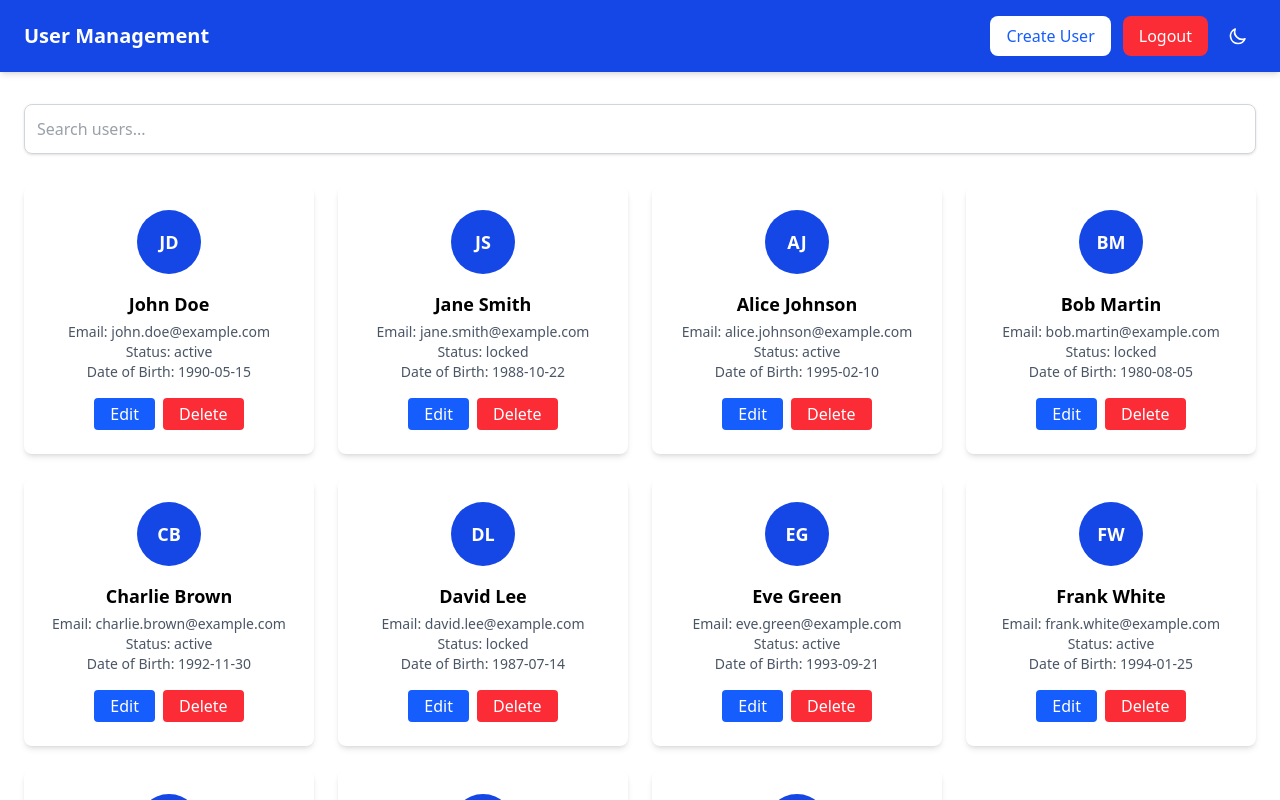
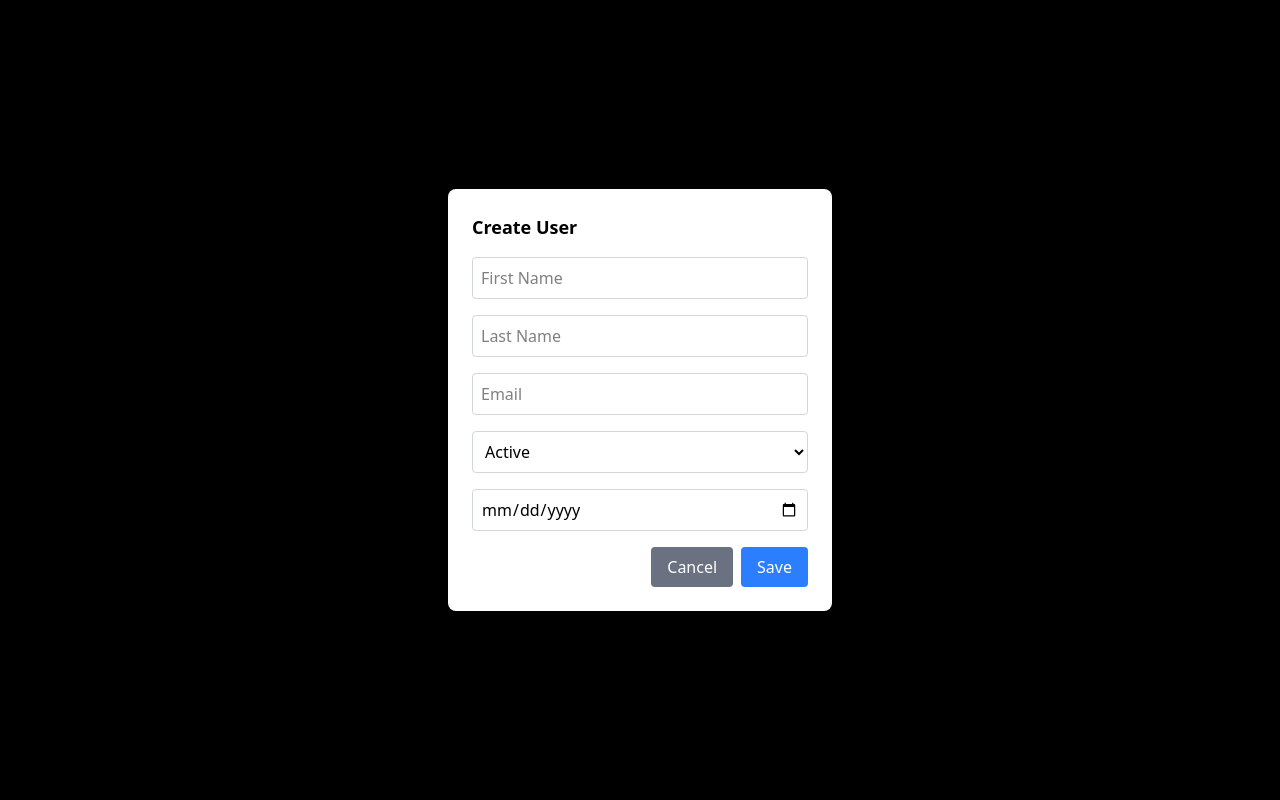
Before and after one commit to Yves-d13/Assign3, a React app in the folder user-management/: page / in a window 1280 px wide. Both pictures are taken after a click on the button "Create User". Shown: the top 800 px of the page. Built offline with nearby package versions, Linux system fonts and the light colour scheme; the HTML template or start-up script is replaced by a standard one.

Commit message:
Dark mode and Create User

```diff
--- a/user-management/package.json
+++ b/user-management/package.json
@@ -15,7 +15,8 @@
     "@tailwindcss/postcss": "^4.1.3",
     "lucide-react": "^0.487.0",
     "react": "^19.0.0",
-    "react-dom": "^19.0.0"
+    "react-dom": "^19.0.0",
+    "react-router-dom": "^7.5.0"
   },
   "devDependencies": {
     "@eslint/js": "^9.21.0",
--- a/user-management/src/UserManagement.jsx
+++ b/user-management/src/UserManagement.jsx
@@ -4,34 +4,44 @@ import UserCard from "./components/UserCard";
 import './index.css';
 
 const dummyUsers = [
-  { firstName: "John", lastName: "Doe", email: "john.doe@example.com", status: "Active", dob: "1990-05-15" },
+  { firstName: "Yves", lastName: "Al Debs", email: "debsyves@gmail.com", status: "Active", dob: "2003-05-05" },
   { firstName: "Jane", lastName: "Smith", email: "jane.smith@example.com", status: "Locked", dob: "1988-10-22" },
   { firstName: "Alice", lastName: "Johnson", email: "alice.johnson@example.com", status: "Active", dob: "1995-02-10" },
   { firstName: "Bob", lastName: "Martin", email: "bob.martin@example.com", status: "Locked", dob: "1980-08-05" },
   { firstName: "Charlie", lastName: "Brown", email: "charlie.brown@example.com", status: "Active", dob: "1992-11-30" },
-  { firstName: "David", lastName: "Lee", email: "david.lee@example.com", status: "Locked", dob: "1987-07-14" },
-  { firstName: "Eve", lastName: "Green", email: "eve.green@example.com", status: "Active", dob: "1993-09-21" },
-  { firstName: "Frank", lastName: "White", email: "frank.white@example.com", status: "Active", dob: "1994-01-25" },
-  { firstName: "Grace", lastName: "Black", email: "grace.black@example.com", status: "Locked", dob: "1985-03-17" },
-  { firstName: "Hannah", lastName: "", email: "hannah.purple@example.com", status: "Active", dob: "1996-12-03" },
 ];
 
 function UserManagement() {
   const [search, setSearch] = useState("");
   const [users, setUsers] = useState(dummyUsers);
   const [darkMode, setDarkMode] = useState(false);
-  const [isModalOpen, setIsModalOpen] = useState(false);
+
+  const [isEditModalOpen, setIsEditModalOpen] = useState(false);
+  const [isCreateModalOpen, setIsCreateModalOpen] = useState(false);
+
   const [currentUser, setCurrentUser] = useState(null);
+  const [newUser, setNewUser] = useState({
+    firstName: "",
+    lastName: "",
+    email: "",
+    status: "Active",
+    dob: "",
+  });
 
   const handleCreateUser = () => {
-    const newUser = {
-      firstName: "New",
-      lastName: "User",
-      email: `new.user${users.length + 1}@example.com`,
+    setNewUser({
+      firstName: "",
+      lastName: "",
+      email: "",
       status: "Active",
-      dob: "2000-01-01",
+      dob: "",
+    });
+    setIsCreateModalOpen(true);
   };
+
+  const handleSaveNewUser = () => {
     setUsers([...users, newUser]);
+    setIsCreateModalOpen(false);
   };
 
   const handleLogout = () => console.log("Logout clicked");
@@ -39,16 +49,16 @@ function UserManagement() {
 
   const handleEdit = (user) => {
     setCurrentUser(user);
-    setIsModalOpen(true);
+    setIsEditModalOpen(true);
   };
 
   const handleDelete = (user) => {
     setUsers(users.filter((u) => u !== user));
   };
 
-  const handleSave = () => {
+  const handleSaveEdit = () => {
     setUsers(users.map((u) => (u.email === currentUser.email ? currentUser : u)));
-    setIsModalOpen(false);
+    setIsEditModalOpen(false);
   };
 
   const filteredUsers = users.filter(
@@ -59,14 +69,14 @@ function UserManagement() {
   );
 
   return (
-    <div className={darkMode ? "dark" : ""}>
-      <div className="min-h-screen bg-white dark:bg-gray-900 dark:text-white">
+    <div className={`min-h-screen transition-colors duration-300 ${darkMode ? "bg-gray-900 text-white" : "bg-white text-black"}`}>
       <Navbar
         onCreateUser={handleCreateUser}
         onLogout={handleLogout}
         onToggleTheme={toggleTheme}
         darkMode={darkMode}
       />
+
       <main className="max-w-7xl mx-auto px-6 py-8">
         <input
           type="text"
@@ -83,13 +93,83 @@ function UserManagement() {
               user={user}
               onEdit={handleEdit}
               onDelete={handleDelete}
+              darkMode={darkMode}
             />
           ))}
         </div>
       </main>
 
-        {isModalOpen && (
-          <div className="fixed inset-0 bg-black bg-opacity-50 flex items-center justify-center">
+      {/* Create Modal */}
+      {isCreateModalOpen && (
+        <div className="fixed inset-0 bg-black bg-opacity-50 flex items-center justify-center z-50">
+          <div className="bg-white dark:bg-gray-800 p-6 rounded-lg shadow-lg w-96">
+            <h2 className="text-lg font-bold mb-4">Create User</h2>
+            <input
+              type="text"
+              placeholder="First Name"
+              className="w-full p-2 mb-4 border border-gray-300 dark:border-gray-600 rounded"
+              value={newUser.firstName}
+              onChange={(e) =>
+                setNewUser({ ...newUser, firstName: e.target.value })
+              }
+            />
+            <input
+              type="text"
+              placeholder="Last Name"
+              className="w-full p-2 mb-4 border border-gray-300 dark:border-gray-600 rounded"
+              value={newUser.lastName}
+              onChange={(e) =>
+                setNewUser({ ...newUser, lastName: e.target.value })
+              }
+            />
+            <input
+              type="email"
+              placeholder="Email"
+              className="w-full p-2 mb-4 border border-gray-300 dark:border-gray-600 rounded"
+              value={newUser.email}
+              onChange={(e) =>
+                setNewUser({ ...newUser, email: e.target.value })
+              }
+            />
+            <select
+              className="w-full p-2 mb-4 border border-gray-300 dark:border-gray-600 rounded"
+              value={newUser.status}
+              onChange={(e) =>
+                setNewUser({ ...newUser, status: e.target.value })
+              }
+            >
+              <option value="Active">Active</option>
+              <option value="Locked">Locked</option>
+            </select>
+            <input
+              type="date"
+              className="w-full p-2 mb-4 border border-gray-300 dark:border-gray-600 rounded"
+              value={newUser.dob}
+              onChange={(e) =>
+                setNewUser({ ...newUser, dob: e.target.value })
+              }
+            />
+            <div className="flex justify-end">
+              <button
+                className="bg-gray-500 text-white px-4 py-2 rounded mr-2"
+                onClick={() => setIsCreateModalOpen(false)}
+              >
+                Cancel
+              </button>
+              <button
+                className="bg-blue-500 text-white px-4 py-2 rounded"
+                onClick={handleSaveNewUser}
+              >
+                Save
+              </button>
+            </div>
+          </div>
+        </div>
+      )}
+
+      {/* Edit Modal */}
+      {isEditModalOpen && currentUser && (
+        <div className="fixed inset-0 bg-black bg-opacity-50 flex items-center justify-center z-50">
           <div className="bg-white dark:bg-gray-800 p-6 rounded-lg shadow-lg w-96">
             <h2 className="text-lg font-bold mb-4">Edit User</h2>
             <input
@@ -140,13 +220,13 @@ function UserManagement() {
             <div className="flex justify-end">
               <button
                 className="bg-gray-500 text-white px-4 py-2 rounded mr-2"
-                  onClick={() => setIsModalOpen(false)}
+                onClick={() => setIsEditModalOpen(false)}
               >
                 Cancel
               </button>
               <button
                 className="bg-blue-500 text-white px-4 py-2 rounded"
-                  onClick={handleSave}
+                onClick={handleSaveEdit}
               >
                 Save
               </button>
@@ -155,7 +235,6 @@ function UserManagement() {
         </div>
       )}
     </div>
-    </div>
   );
 }
 
--- a/user-management/src/components/UserCard.jsx
+++ b/user-management/src/components/UserCard.jsx
@@ -1,15 +1,19 @@
-export default function UserCard({ user, onEdit, onDelete }) {
+export default function UserCard({ user, onEdit, onDelete, darkMode }) {
   const initials = `${user.firstName[0]}${user.lastName[0] || ""}`.toUpperCase();
 
+  const cardBg = darkMode ? "bg-gray-800 text-white" : "bg-white text-gray-900";
+
   return (
-      <div className="bg-white dark:bg-gray-800 p-6 rounded-lg shadow-md flex flex-col items-center text-center">
+    <div className={`p-6 rounded-lg shadow-md flex flex-col items-center text-center transition-colors duration-300 ${cardBg}`}>
       <div className="w-16 h-16 bg-blue-700 text-white rounded-full flex items-center justify-center text-lg font-bold mb-4">
         {initials}
       </div>
-        <h2 className="text-lg font-semibold mb-1">{user.firstName} {user.lastName}</h2>
-        <p className="text-sm text-gray-600 dark:text-gray-300">Email: {user.email}</p>
-        <p className="text-sm text-gray-600 dark:text-gray-300">Status: {user.status.toLowerCase()}</p>
-        <p className="text-sm text-gray-600 dark:text-gray-300 mb-4">Date of Birth: {user.dob}</p>
+      <h2 className="text-lg font-semibold mb-1">
+        {user.firstName} {user.lastName}
+      </h2>
+      <p className="text-sm">Email: {user.email}</p>
+      <p className="text-sm">Status: {user.status.toLowerCase()}</p>
+      <p className="text-sm mb-4">Date of Birth: {user.dob}</p>
       <div className="flex gap-2">
         <button
           onClick={() => onEdit(user)}
--- a/user-management/tailwind.config.js
+++ b/user-management/tailwind.config.js
@@ -12,3 +12,8 @@ export default {
   },
   plugins: [],
 }
+
+module.exports = {
+  darkMode: 'class',
+
+}
```
Also changed, not shown: user-management/src/components/Navbar.jsx (line endings or trailing spaces), 1 other file (tests, documents, lock files or other folders). Lines whose indentation alone changed are shown as unchanged.
